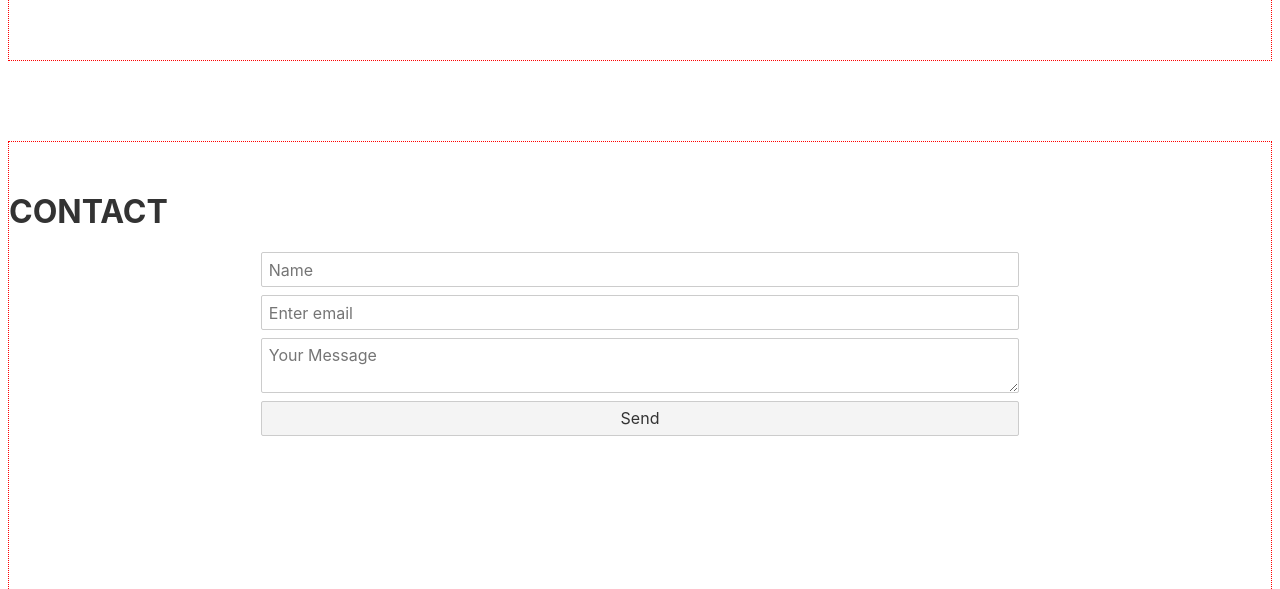
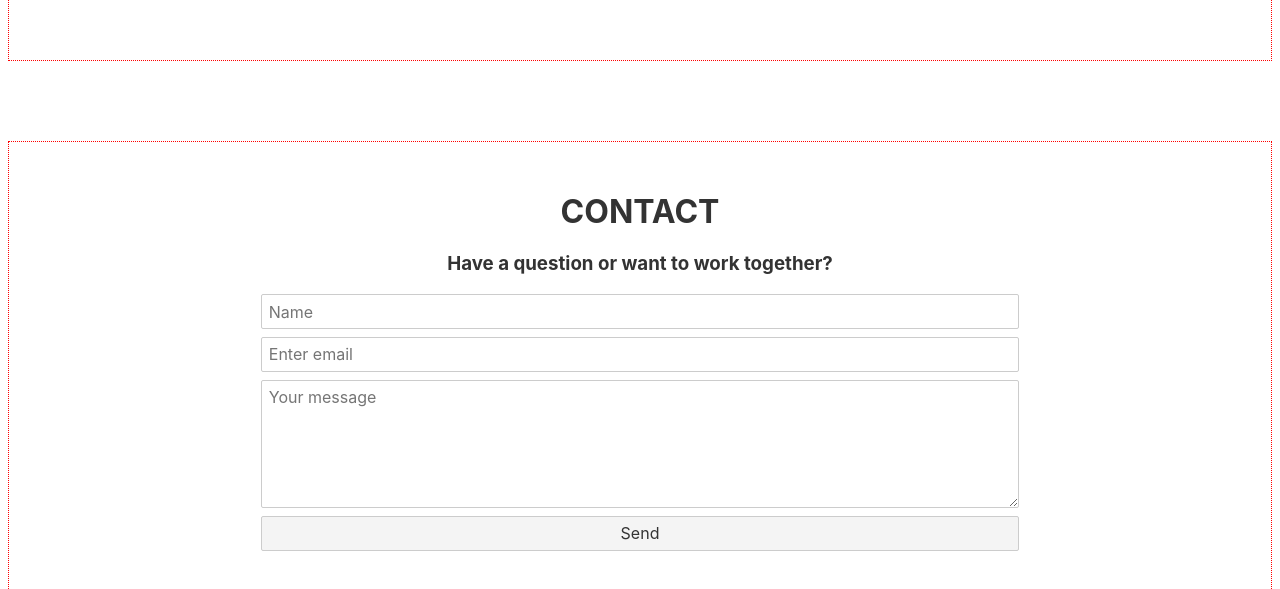
Before and after one commit to meghein/portfolio, a Svelte app: page / in a window 1280 px wide. Shown: the part 2508-3097 px from the top of the page. Built offline with nearby package versions, Linux system fonts and the light colour scheme; no server answers.

Commit message:
change confirm msg

```diff
--- a/src/components/Contact.svelte
+++ b/src/components/Contact.svelte
@@ -12,13 +12,17 @@
       message: e.target.message.value,
     }
 
+    confirmation =
+        `<h2>Thanks for reaching out ${contact.name}!</h2>
+          <p><i>I appreciate that you took the time to write and will get back to you as soon as possible. Have a great day ahead!<i></p>`
+
     emailjs
     .send('gmail', apiKeys.TEMPLATE_ID, contact, apiKeys.USER_ID)
     .then(result => {
       console.log(result.text)
       confirmation =
-        `<h2>Thanks ${e.target.name.value}! Your message has been sent.</h2>
-          <h4><i>I appreciate that you’ve taken the time to write and I'll get back to you very soon!<i></h4>`
+        `<h2>Thanks for reaching out ${contact.name}!</h2>
+         <p><i>I appreciate that you took the time to write and will get back to you as soon as possible. Have a great day ahead!<i></p>`
     }, error => {
       console.log(error.text)
       confirmation = '<h4>An error occurred, please try again</h4>'
@@ -51,26 +55,34 @@
     min-height: 100vh;
     border: 1px dotted red;
     margin-top: 80px;
+    text-align: center;
   }
   #contact h1 {
     margin-top: 50px;
   }
   form {
+    display: grid;
     margin: auto;
     width: 60%;
-    display: grid;
+  }
+  textarea {
+    min-height: 8em;
   }
   #confirm-msg {
-    text-align: center;
+    margin: auto;
+    width: 60%;
+
   }
+
 </style>
 
 <div id='contact'>
   <h1>CONTACT</h1>
+  <h3>Have a question or want to work together?</h3>
   <form id="contact-form" on:submit|preventDefault="{sendEmail}">
     <input required type="name" id="name" placeholder="Name"/>
     <input required type="email" id="email" placeholder="Enter email"/>
-    <textarea required type="text" id="message" placeholder="Your Message"/>
+    <textarea required type="text" id="message" placeholder="Your message"/>
     <button type="submit">Send</button>
   </form>
   <div id='confirm-msg'>{@html confirmation}</div>
```
